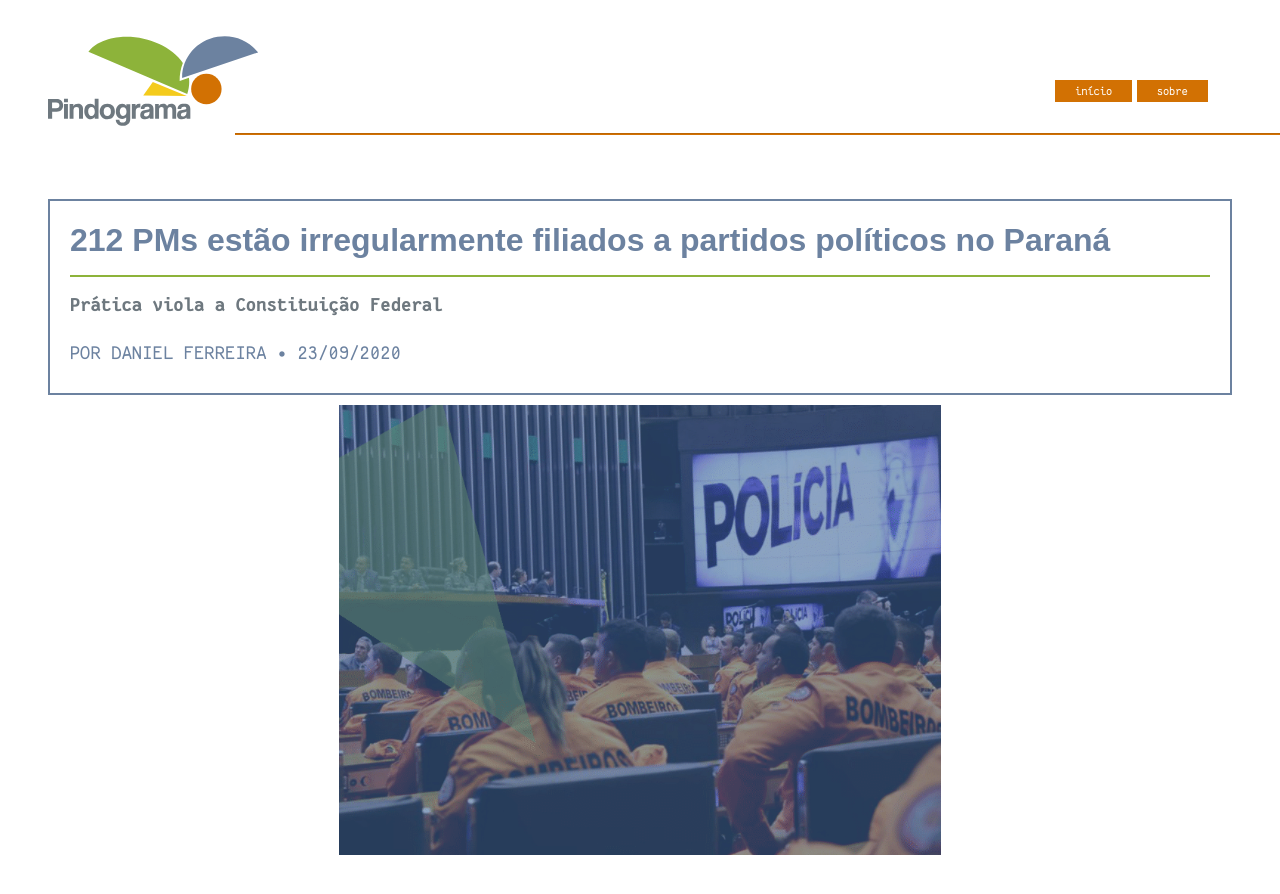
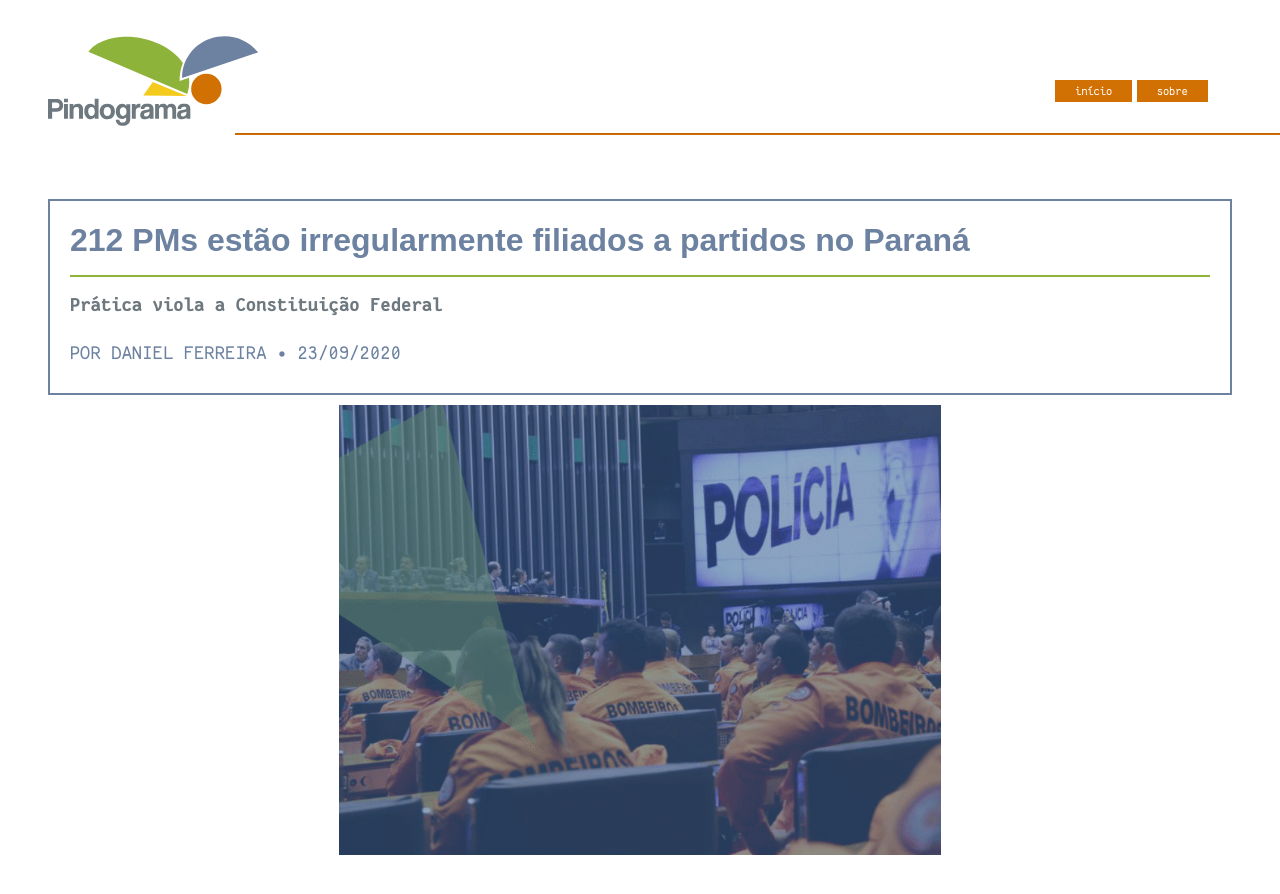
Before and after one commit to pindograma/pindograma.github.io, a Jekyll site: the page built from _posts/2020-09-23-policiais.md, in a window 1280 px wide and 900 px high. Shown: the top 894 px of the window. Built offline with Jekyll 4.4.1, drawn with Linux system fonts in a browser that asks for light colours; some of the changed text lies outside the part shown.

Commit message:
quick-fix: (policiais) add credits and tweak title

```diff
--- a/_posts/2020-09-23-policiais.md
+++ b/_posts/2020-09-23-policiais.md
@@ -1,6 +1,6 @@
 ---
 layout: post
-title:  "212 PMs estão irregularmente filiados a partidos políticos no Paraná"
+title:  "212 PMs estão irregularmente filiados a partidos no Paraná"
 subtitle: "Prática viola a Constituição Federal"
 description: "Prática viola a Constituição Federal"
 author: daniel
```
Also changed, not shown: other parts of _posts/2020-09-23-policiais.md (+2 -0 lines).
